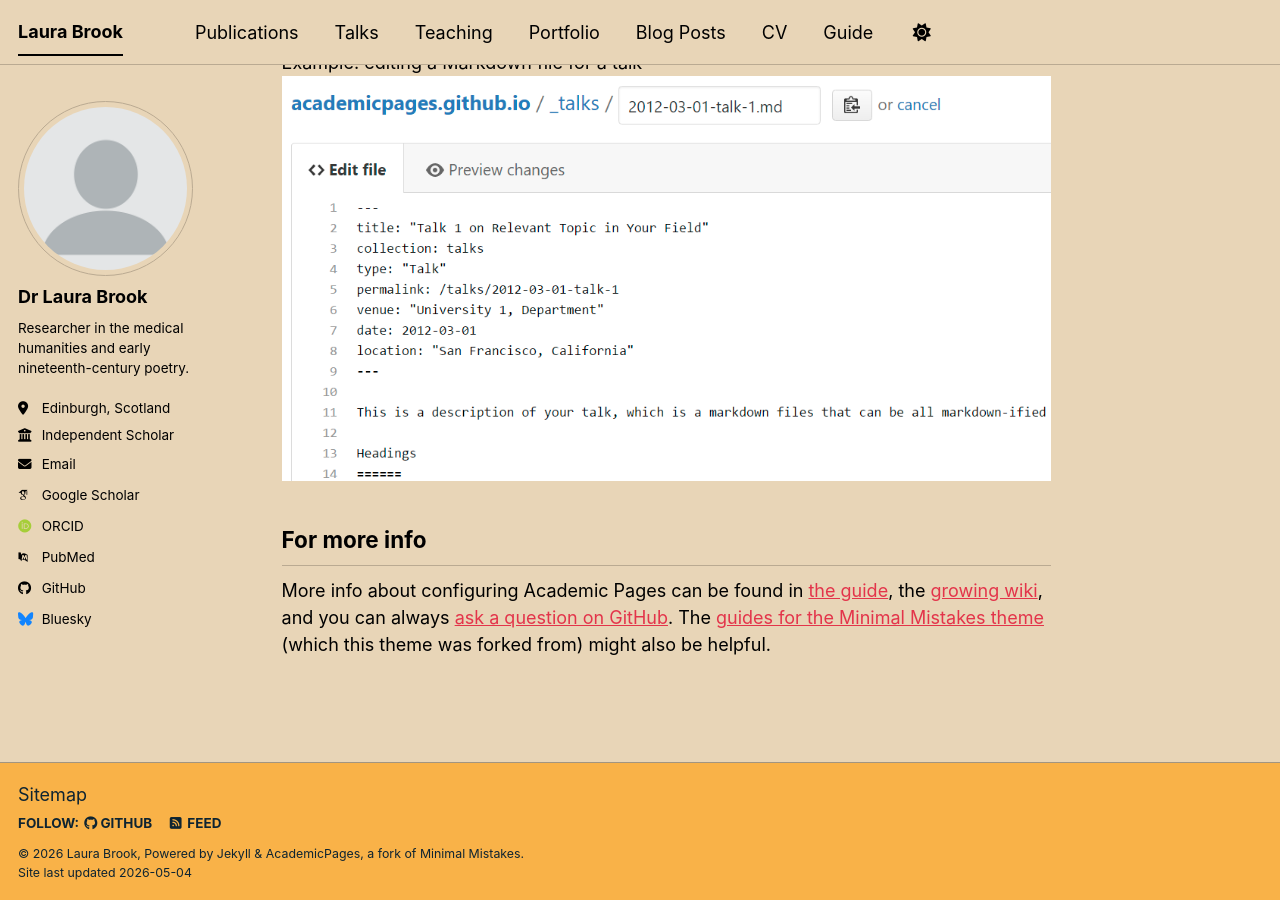
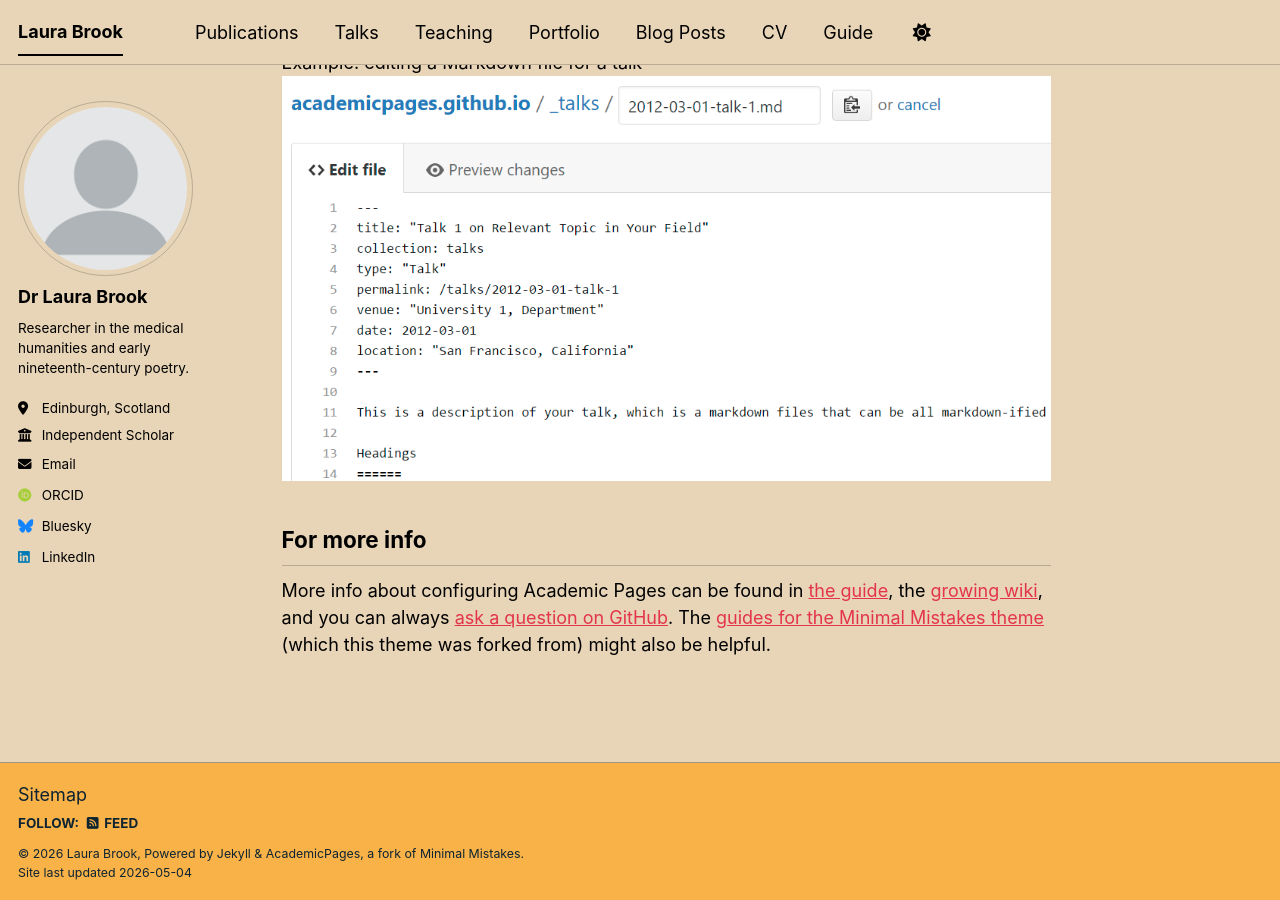
Before and after one commit to laurabrook/laurabrook.github.io, a Jekyll site: the page built from _pages/about.md, in a window 1280 px wide and 900 px high, scrolled down 2530 px. Built offline with Jekyll 4.4.1, drawn with Linux system fonts in a browser that asks for light colours; some web fonts are replaced; a script bundle is joined from its source files by our own code; library files that are not in the unit come from our copies; some of the changed lines change nothing that is shown.

Commit message:
small data updates to config file

```diff
--- a/_config.yml
+++ b/_config.yml
@@ -30,18 +30,18 @@ author:
   location         : "Edinburgh, Scotland"
   employer         : "Independent Scholar"
   uri              : # URL
-  email            : "none@example.org"
+  email            : "laura.j.brook@btinternet.com"
 
   # Academic websites
   academia         : # URL
   arxiv            : # URL - Update with the correct link to your profile
-  googlescholar    : "https://scholar.google.com/citations?user=PS_CX0AAAAAJ"
+  googlescholar    : #"https://scholar.google.com/citations?user=PS_CX0AAAAAJ"
   inspire-hep      : # URL
   impactstory      : # URL
-  orcid            : "https://orcid.org/yourorcidurl"
+  orcid            : "https://orcid.org/0000-0002-7243-2190"
   semantic         : # URL
   ssrn             : # URL
-  pubmed           : "https://www.ncbi.nlm.nih.gov/pubmed/?term=john+snow"
+  pubmed           : #"https://www.ncbi.nlm.nih.gov/pubmed/?term=john+snow"
   researchgate     : # URL
   scopus           : # URL
   zotero           : # URL
@@ -51,13 +51,13 @@ author:
   bitbucket        : # Username - Update with your username on the site
   codepen          : # Username
   dribbble         : # Username
-  github           : "academicpages"
+  github           : #"academicpages"
   kaggle           : # Username
   stackoverflow    : # User number or user number and name (i.e., use "1" or "1/jeff-atwood")
 
   # Social media
   artstation       : # Username
-  bluesky          : "bsky.app" # Replace this with you Bluesky username
+  bluesky          : "laurabrook" # Replace this with you Bluesky username
   facebook         : # Username
   flickr           : # Username
   foursquare       : # Username
@@ -66,7 +66,7 @@ author:
   keybase          : # Username
   instagram        : # Username
   lastfm           : # Username
-  linkedin         : # Username
+  linkedin         : "ljbrook"
   mastodon         : # URL
   medium           : # URL
   pinterest        : # Username
```
